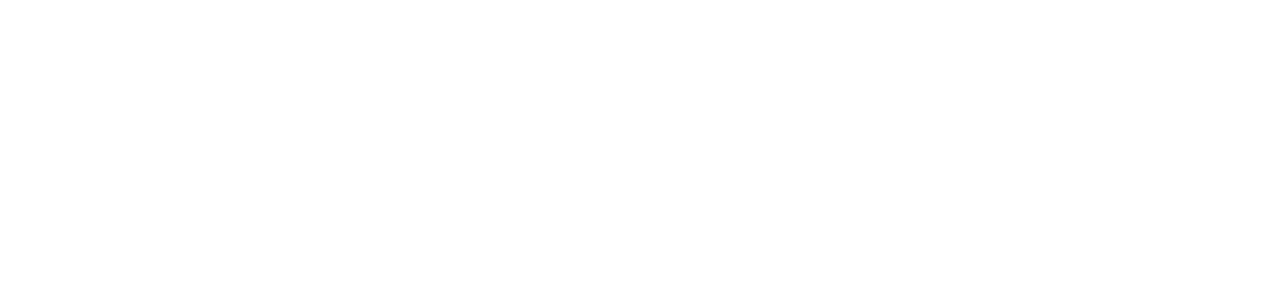
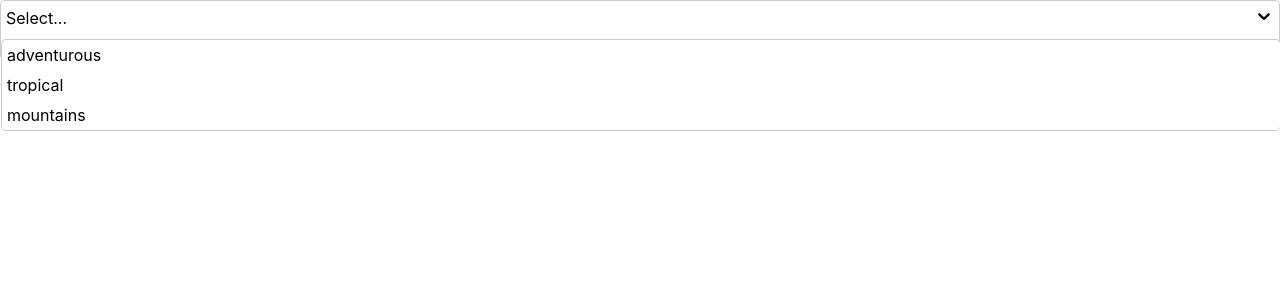
Before and after one commit to jfvasil/React-Travel-App, a React (Create React App) app in the folder travel-app/: page /find in a window 1280 px wide. Before the commit this address had no page. Shown: the top 300 px of the page. Built offline with nearby package versions, Linux system fonts and the light colour scheme.

Commit message:
fixed dropdown component

```diff
--- a/travel-app/public/index.html
+++ b/travel-app/public/index.html
@@ -2,7 +2,6 @@
 <html lang="en">
   <head>
     <meta charset="utf-8" />
-    <link rel="icon" href="%PUBLIC_URL%/favicon.ico" />
     <meta name="viewport" content="width=device-width, initial-scale=1" />
     <meta name="theme-color" content="#000000" />
     <meta
--- a/travel-app/src/App.js
+++ b/travel-app/src/App.js
@@ -2,7 +2,7 @@
 import { BrowserRouter as Router, Routes, Route} from 'react-router-dom'
 import Landing from './pages/landing.js'
 import Search from './pages/search.js'
-// import Find from './pages/find.js'
+ import Find from './pages/find.js'
 // import FindResults from './pages/findResults.js'
 // import TravelInfo from './pages/travelInfo.js'
 
@@ -13,7 +13,7 @@
       <Routes>
       <Route exact path='/' element={<Landing />} />
       <Route exact path='/search'  element={<Search />} />
-      {/* <Route exact path='/find'  component={<Find />} /> */}
+       <Route exact path='/find'  element={<Find />} />
       {/* <Route  path='/findResults'  element={<FindResults />} />
       <Route  path='/travelInfo' element={<TravelInfo />} /> */}
 
--- /dev/null
+++ b/travel-app/src/components/Dropdown.js
@@ -0,0 +1,42 @@
+import '../style/dropdown.css'
+
+const Icon = () => {
+    return(
+    <svg height="20" width="20" viewBox="0 0 20 20">
+    <path d="M4.516 7.548c0.436-0.446 1.043-0.481 1.576 0l3.908 3.747 3.908-3.747c0.533-0.481 1.141-0.446 1.574 0 0.436 0.445 0.408 1.197 0 1.615-0.406 0.418-4.695 4.502-4.695 4.502-0.217 0.223-0.502 0.335-0.787 0.335s-0.57-0.112-0.789-0.335c0 0-4.287-4.084-4.695-4.502s-0.436-1.17 0-1.615z"></path>
+    </svg>
+    )
+}
+
+const Dropdown = ({placeHolder, options}) => {
+    function getDisplay(){
+        return placeHolder
+    }
+
+  return (
+    <div className="dropdown-container">
+    <div className="dropdown-input">
+    <div className="dropdown-selected-value">{getDisplay()}</div>
+        <div className="dropdown-tools">
+          <div className="dropdown-tool">
+            <Icon />
+          </div>
+        </div>
+      </div>
+      <div className="dropdown-menu">
+        {options.map((option) =>
+            (<div key={option.value} className='dropdown-item'>
+                {option.label}
+                </div>
+        ))}
+        </div>
+      <div className="dropdown-tools">
+        <div className="dropdown-tool">
+          <Icon />
+         </div>
+      </div>
+    </div>
+  )
+}
+
+export default Dropdown
--- a/travel-app/src/pages/find.js
+++ b/travel-app/src/pages/find.js
@@ -0,0 +1,15 @@
+import Dropdown from "../components/Dropdown"
+const options = [
+  {value: 'adventurous', label: 'adventurous'},
+  {value: 'tropical', label: 'tropical'},
+  {value: 'mountains', label: 'mountains'}
+]
+const Find = () => {
+  return (
+    <div>
+        <Dropdown placeHolder={'Select...'} options={options} />
+    </div>
+  )
+}
+
+export default Find
--- /dev/null
+++ b/travel-app/src/style/dropdown.css
@@ -0,0 +1,34 @@
+.dropdown-container {
+    text-align: left;
+    border: 1px solid #ccc;
+    position: relative;
+    border-radius: 5px;
+  }
+
+  .dropdown-input {
+   padding: 5px;
+    display: flex;
+    align-items: center;
+    justify-content: space-between;
+    user-select: none;
+  }
+
+  .dropdown-item{
+   padding: 5px;
+    cursor: pointer;
+  }
+
+  .dropdown-menu{
+    position: absolute;
+    transform: translateY(4px);
+    width: 100%;
+    border: 1px solid #ccc;
+    border-radius: 5px;
+    overflow: auto;
+    max-height: 150px;
+    background-color: #fff;
+  }
+
+  .dropdown-item:hover{
+    background-color: #9fc3f870;
+  }
```
Also changed, not shown: travel-app/public/manifest.json.
